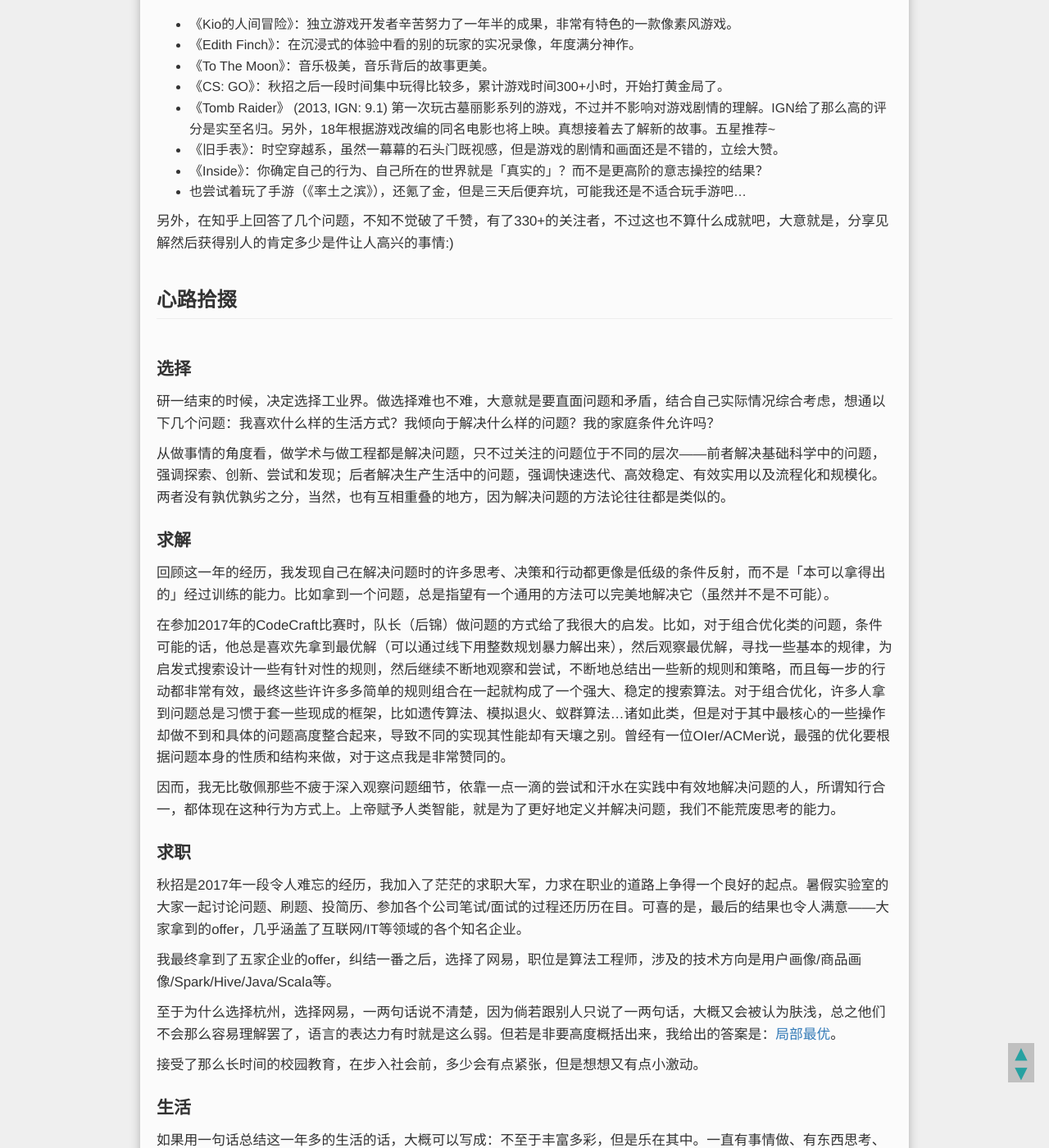
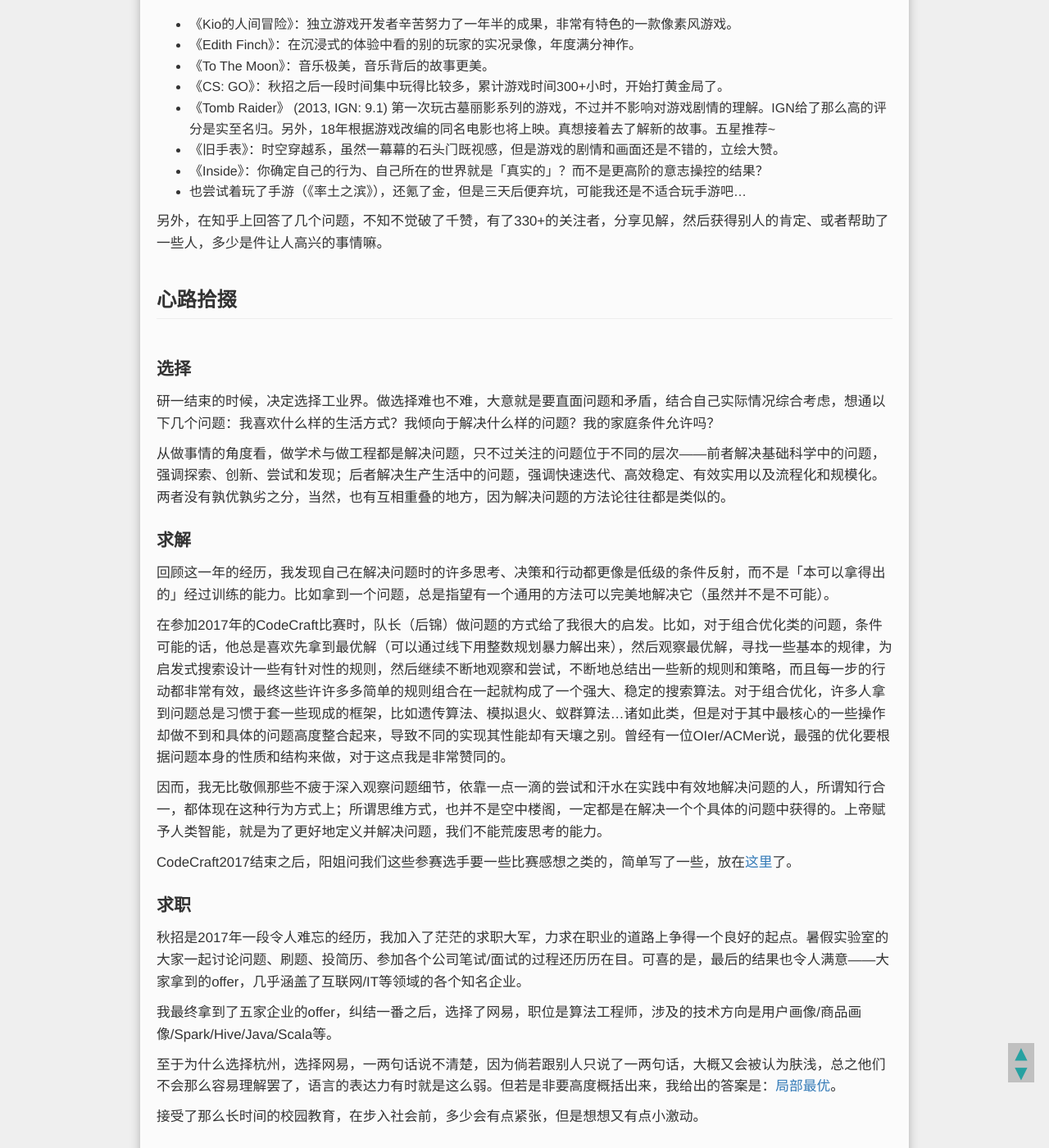
Before and after one commit to mioopoi/mioopoi.github.io, a Jekyll site: the page built from _posts/随笔/2018-02-11-summary-of-2017.md, in a window 1280 px wide and 1400 px high, scrolled down 2113 px. Shown: the whole window at 82% size. Built offline with Jekyll 4.4.1, drawn with Linux system fonts in a browser that asks for light colours; Markdown is read by kramdown in place of the engine named in the settings; comment, search, counter and statistics services are not loaded.

Commit message:
update summary-of-2017

```diff
--- a/_posts/随笔/2018-02-11-summary-of-2017.md
+++ b/_posts/随笔/2018-02-11-summary-of-2017.md
@@ -71,7 +71,7 @@
 - 《Inside》：你确定自己的行为、自己所在的世界就是「真实的」？而不是更高阶的意志操控的结果？
 - 也尝试着玩了手游（《率土之滨》），还氪了金，但是三天后便弃坑，可能我还是不适合玩手游吧...
 
-另外，在知乎上回答了几个问题，不知不觉破了千赞，有了330+的关注者，不过这也不算什么成就吧，大意就是，分享见解然后获得别人的肯定多少是件让人高兴的事情:)
+另外，在知乎上回答了几个问题，不知不觉破了千赞，有了330+的关注者，分享见解，然后获得别人的肯定、或者帮助了一些人，多少是件让人高兴的事情嘛。
 
 
 ## 心路拾掇
@@ -85,7 +85,9 @@
 
 在参加2017年的CodeCraft比赛时，队长（后锦）做问题的方式给了我很大的启发。比如，对于组合优化类的问题，条件可能的话，他总是喜欢先拿到最优解（可以通过线下用整数规划暴力解出来），然后观察最优解，寻找一些基本的规律，为启发式搜索设计一些有针对性的规则，然后继续不断地观察和尝试，不断地总结出一些新的规则和策略，而且每一步的行动都非常有效，最终这些许许多多简单的规则组合在一起就构成了一个强大、稳定的搜索算法。对于组合优化，许多人拿到问题总是习惯于套一些现成的框架，比如遗传算法、模拟退火、蚁群算法...诸如此类，但是对于其中最核心的一些操作却做不到和具体的问题高度整合起来，导致不同的实现其性能却有天壤之别。曾经有一位OIer/ACMer说，最强的优化要根据问题本身的性质和结构来做，对于这点我是非常赞同的。
 
-因而，我无比敬佩那些不疲于深入观察问题细节，依靠一点一滴的尝试和汗水在实践中有效地解决问题的人，所谓知行合一，都体现在这种行为方式上。上帝赋予人类智能，就是为了更好地定义并解决问题，我们不能荒废思考的能力。
+因而，我无比敬佩那些不疲于深入观察问题细节，依靠一点一滴的尝试和汗水在实践中有效地解决问题的人，所谓知行合一，都体现在这种行为方式上；所谓思维方式，也并不是空中楼阁，一定都是在解决一个个具体的问题中获得的。上帝赋予人类智能，就是为了更好地定义并解决问题，我们不能荒废思考的能力。
+
+CodeCraft2017结束之后，阳姐问我们这些参赛选手要一些比赛感想之类的，简单写了一些，放在[这里](http://note.youdao.com/noteshare?id=1d0b099e53423d9db606f279a011d55a)了。
 
 ### 求职
 秋招是2017年一段令人难忘的经历，我加入了茫茫的求职大军，力求在职业的道路上争得一个良好的起点。暑假实验室的大家一起讨论问题、刷题、投简历、参加各个公司笔试/面试的过程还历历在目。可喜的是，最后的结果也令人满意——大家拿到的offer，几乎涵盖了互联网/IT等领域的各个知名企业。
```
